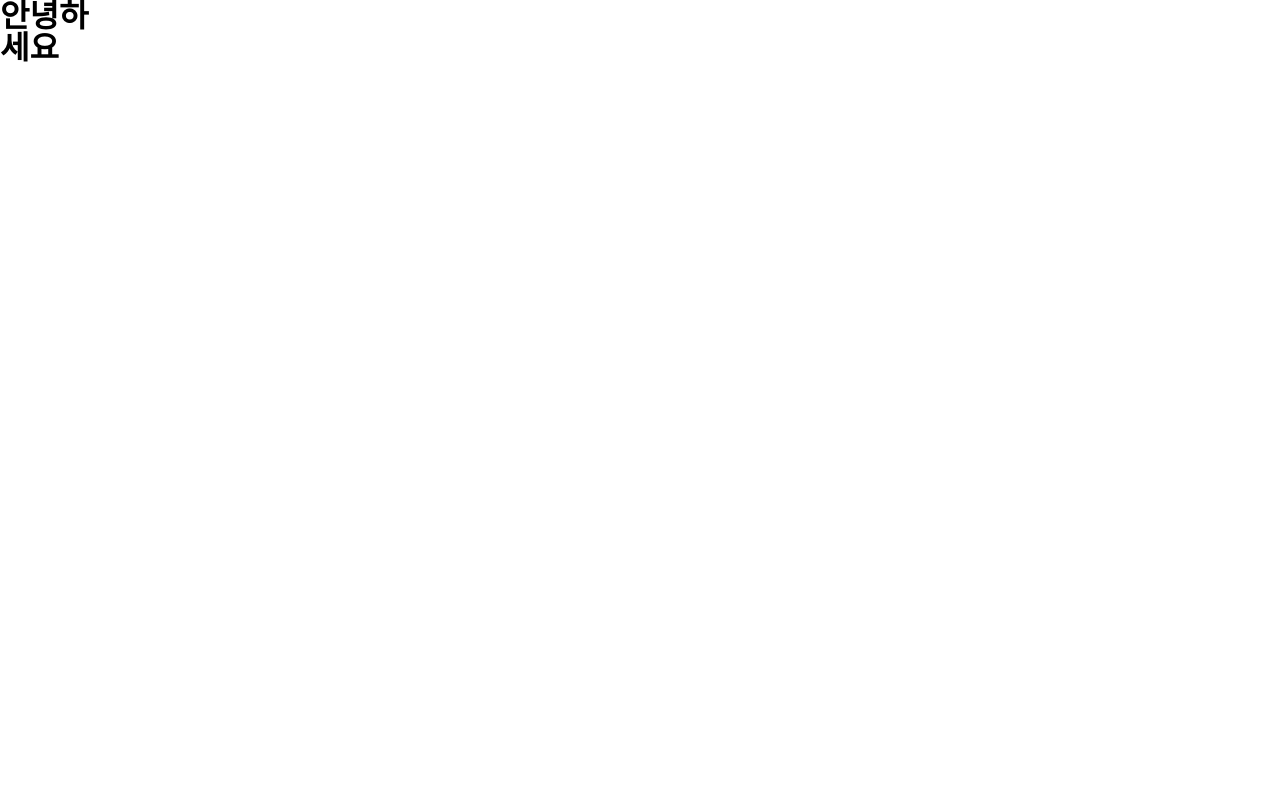
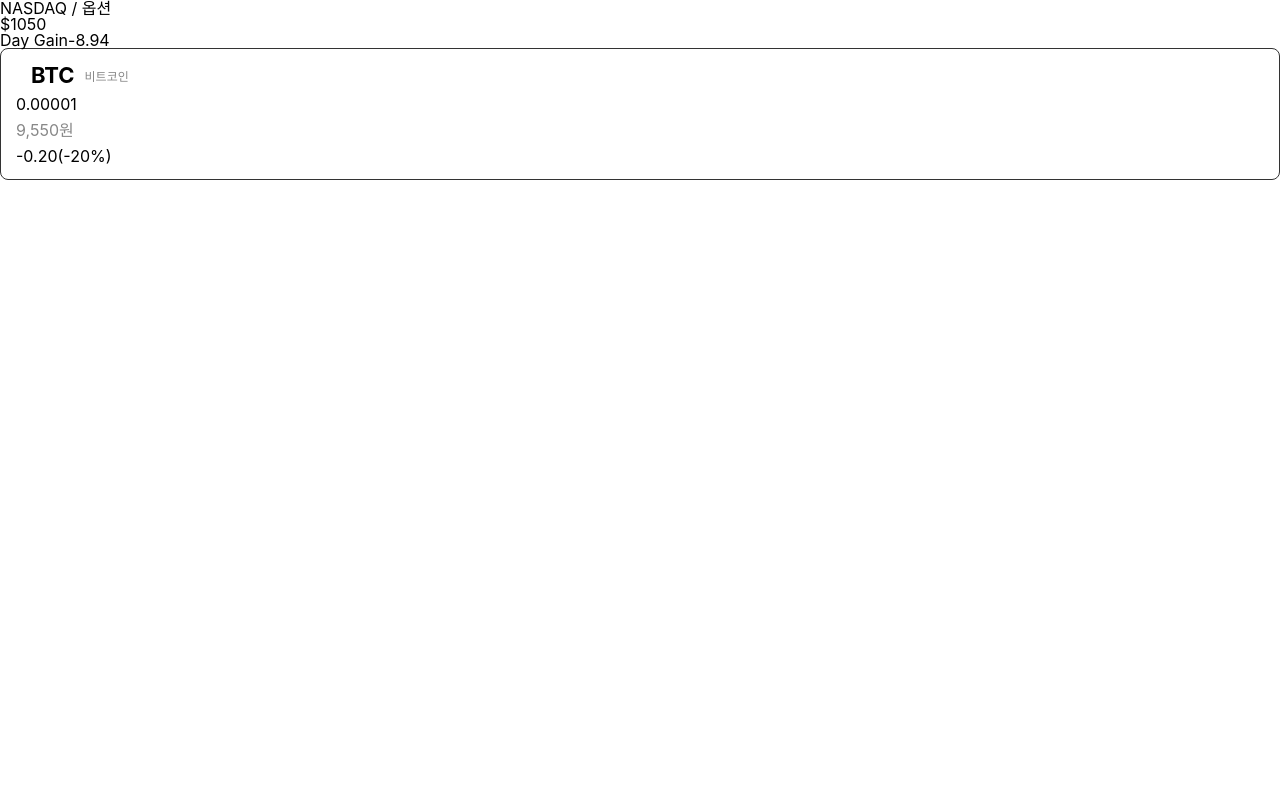
Before and after one commit to mono-crypto/mono-crypto, a React app in the folder frontend/: page / in a window 1280 px wide. Shown: the top 800 px of the page. Built offline with nearby package versions, Linux system fonts and the light colour scheme; a web font is replaced by a local one.

Commit message:
Add: WalletItem 컴포넌트 진행

```diff
--- a/frontend/package.json
+++ b/frontend/package.json
@@ -10,8 +10,7 @@
     "bhild:prod": "cross-env NODE_ENV=production yarn webpack",
     "start:dev": "cross-env NODE_ENV=development yarn webpack serve",
     "prepare": "cd .. && husky install frontend/.husky",
-    "pre-commit": "lint-staged --config package.json",
-    "lint:css": "stylelint --fix './src/**/*.{js,tsx,ts,jsx}'"
+    "pre-commit": "lint-staged --config package.json"
   },
   "devDependencies": {
     "@types/node": "^14.14.33",
--- a/frontend/src/App.tsx
+++ b/frontend/src/App.tsx
@@ -1,21 +1,10 @@
 import React from 'react'
 
 // reset CSS
-import styled, { createGlobalStyle } from 'styled-components'
+import { createGlobalStyle } from 'styled-components'
 import reset from 'styled-reset'
 
-const Div = styled.div`
-  font-size: 16px;
-`
-
-const H1 = styled.h1`
-  box-sizing: border-box;
-  width: 100px;
-  height: 1200px;
-  color: #000;
-  font-weight: bold;
-  font-size: 32px;
-`
+import Wallet from '@/pages/Wallet'
 
 const GlobalStyle = createGlobalStyle`
   ${reset}
@@ -48,10 +37,7 @@
   return (
     <React.Fragment>
       <GlobalStyle />
-      <Div>
-        <H1>안녕하세요</H1>
-        <h2>헤딩2</h2>
-      </Div>
+      <Wallet />
     </React.Fragment>
   )
 }
--- /dev/null
+++ b/frontend/src/components/WalletItem/WalletItem.tsx
@@ -0,0 +1,35 @@
+import React from 'react'
+
+import * as S from './styles'
+
+function WalletItem() {
+    return(
+        <S.WalletItem>
+            <S.Header>
+                <S.Title>
+                    {/* 보유 코인종목 */}
+                    BTC
+                    <S.TitleTrans>
+                        비트코인
+                    </S.TitleTrans>
+                </S.Title>
+                <S.Reserve>
+                    {/* 현재 보유량 */}
+                    0.00001
+                </S.Reserve>
+            </S.Header>
+            <S.Content>
+                <S.EvaluationAmount>
+                    {/* 평가금액 */}
+                    9,550원
+                </S.EvaluationAmount>
+                <S.Yield>
+                    {/* 수익률 */}
+                    -0.20(-20%)
+                </S.Yield>
+            </S.Content>
+        </S.WalletItem>
+    )
+}
+
+export default WalletItem
--- /dev/null
+++ b/frontend/src/components/WalletItem/index.tsx
@@ -0,0 +1 @@
+export { default } from './WalletItem'
--- /dev/null
+++ b/frontend/src/components/WalletItem/styles.ts
@@ -0,0 +1,34 @@
+import styled from 'styled-components'
+
+export const WalletItem = styled.div`
+    padding: 15px;
+    border: 1px solid #333;
+    border-radius: 8px;
+`
+export const Header = styled.div`
+    font-size: 16px;
+`
+export const Content = styled.div`
+    margin-top: 10px;
+`
+export const Title = styled.div`
+    padding-left: 15px;
+    font-weight: bold;
+    font-size: 22px;
+`
+export const TitleTrans = styled.span`
+    margin-left: 10px;
+    color: #888;
+    font-weight: normal;
+    font-size: 12px;
+    vertical-align: middle;
+`
+export const Reserve = styled.div`
+    margin-top: 10px;
+`
+export const EvaluationAmount = styled.div`
+    color: #888;
+`
+export const Yield = styled.div`
+    margin-top: 10px
+`
--- /dev/null
+++ b/frontend/src/components/WalletSummary.tsx
@@ -0,0 +1,22 @@
+import React from 'react'
+
+function WalletSummary() {
+    return(
+        <div>
+            <div>
+                NASDAQ / 옵션
+            </div>
+            <div>
+                <p>$1050</p>
+            </div>
+            <div>
+                <div>
+                    <span>Day Gain</span>
+                    <span>-8.94</span>
+                </div>
+            </div>
+        </div>
+    )
+}
+
+export default WalletSummary
--- /dev/null
+++ b/frontend/src/pages/Wallet.tsx
@@ -0,0 +1,15 @@
+import React from 'react'
+
+import WalletSummary from '@/components/WalletSummary'
+import WalletItem from '@/components/WalletItem'
+
+function Wallet() {
+    return (
+        <>
+            <WalletSummary />
+            <WalletItem />
+        </>
+    )
+}
+
+export default Wallet
```
